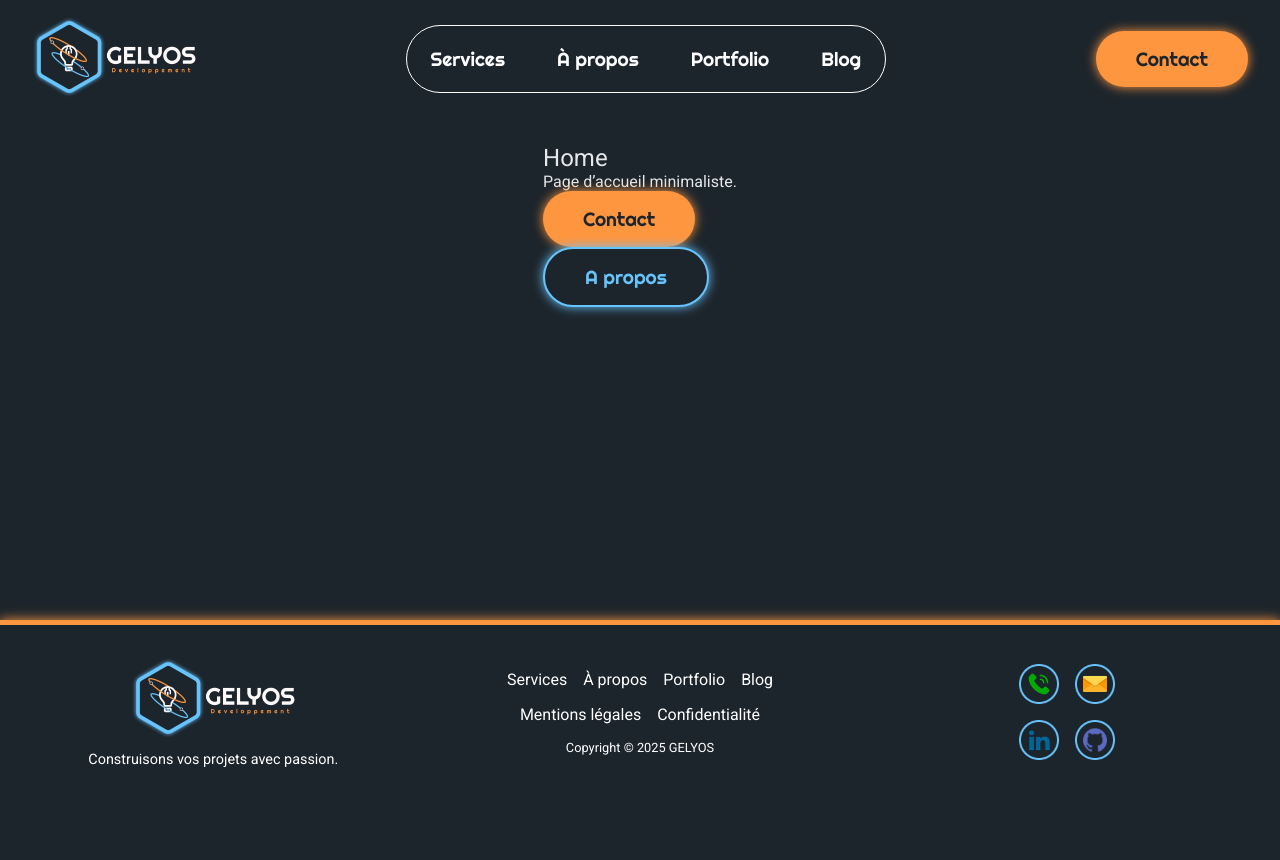
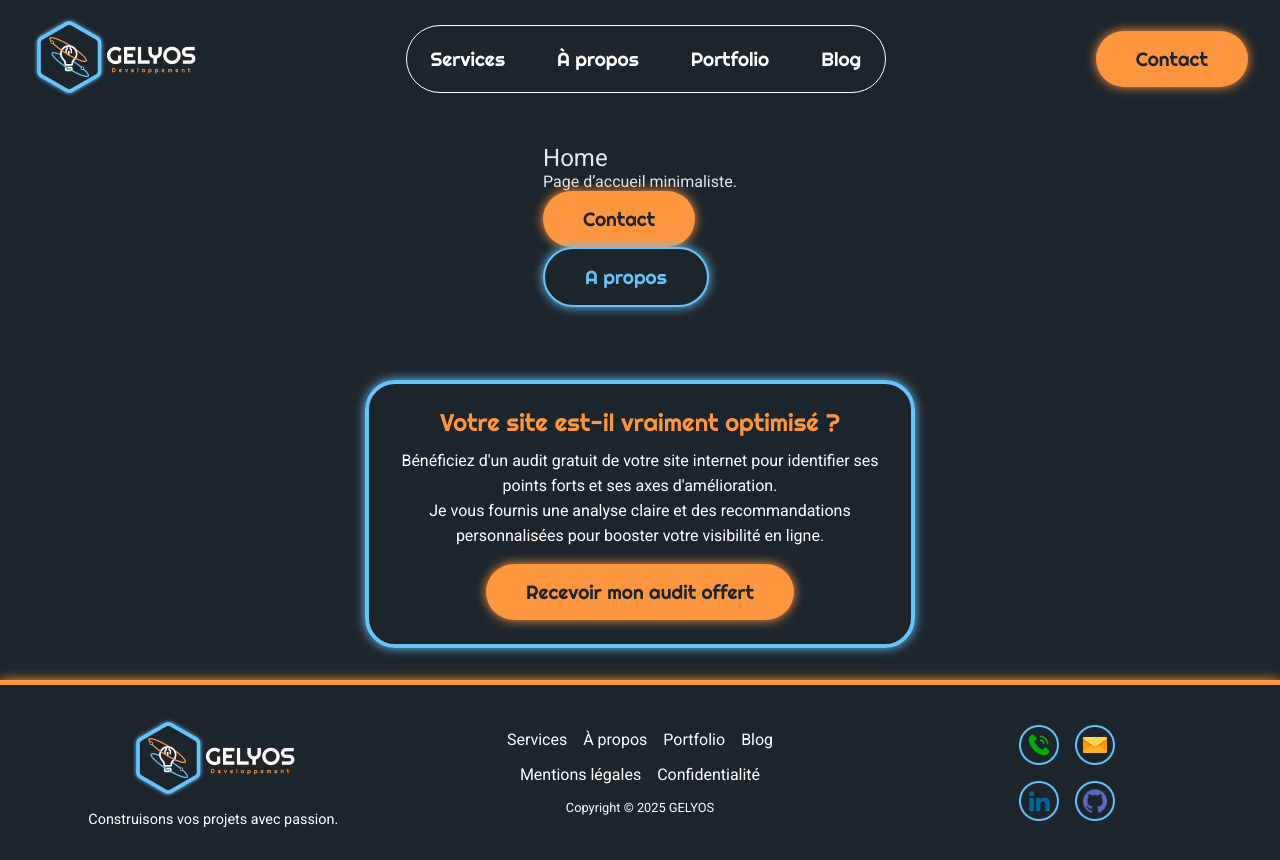
Before and after one commit to Guillaume811/site-gelyos, a React (Vite) app: page / in a window 1280 px wide. Before the commit the page ends 800 px from the top, so only its background shows below. Built offline with nearby package versions, Linux system fonts and the light colour scheme.

Commit message:
feat: afficher le composant CallToAction sauf sur la page de contact

```diff
--- a/src/app/layout/RootLayout.tsx
+++ b/src/app/layout/RootLayout.tsx
@@ -1,16 +1,22 @@
-import { Outlet } from 'react-router-dom'
+import { Outlet, useLocation  } from 'react-router-dom'
 import DesktopHeader from '@/components/DesktopHeader/DesktopHeader'
+import CallToAction from '@/components/CallToAction/CallToAction'
 import styles from './RootLayout.module.scss'
 import Footer from '@/components/Footer/Footer'
 
 
 export default function RootLayout() {
+
+  const { pathname } = useLocation()
+  const hideCta = pathname === '/contact'
+
   return (
     <div className={styles.wrapper}>
       <DesktopHeader />
       <main className={styles.main}>
         <Outlet />
       </main>
+      {!hideCta && <CallToAction />}
       <Footer />
     </div>
   )
```
